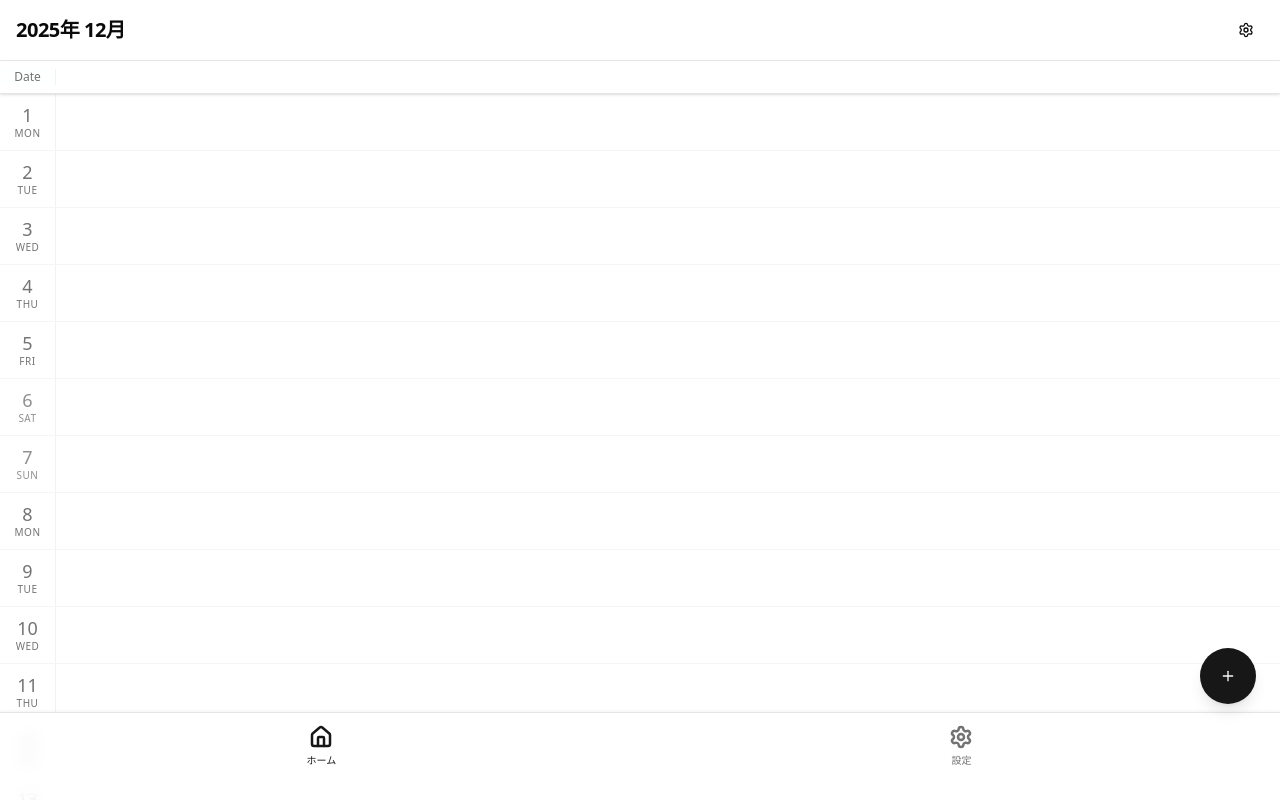
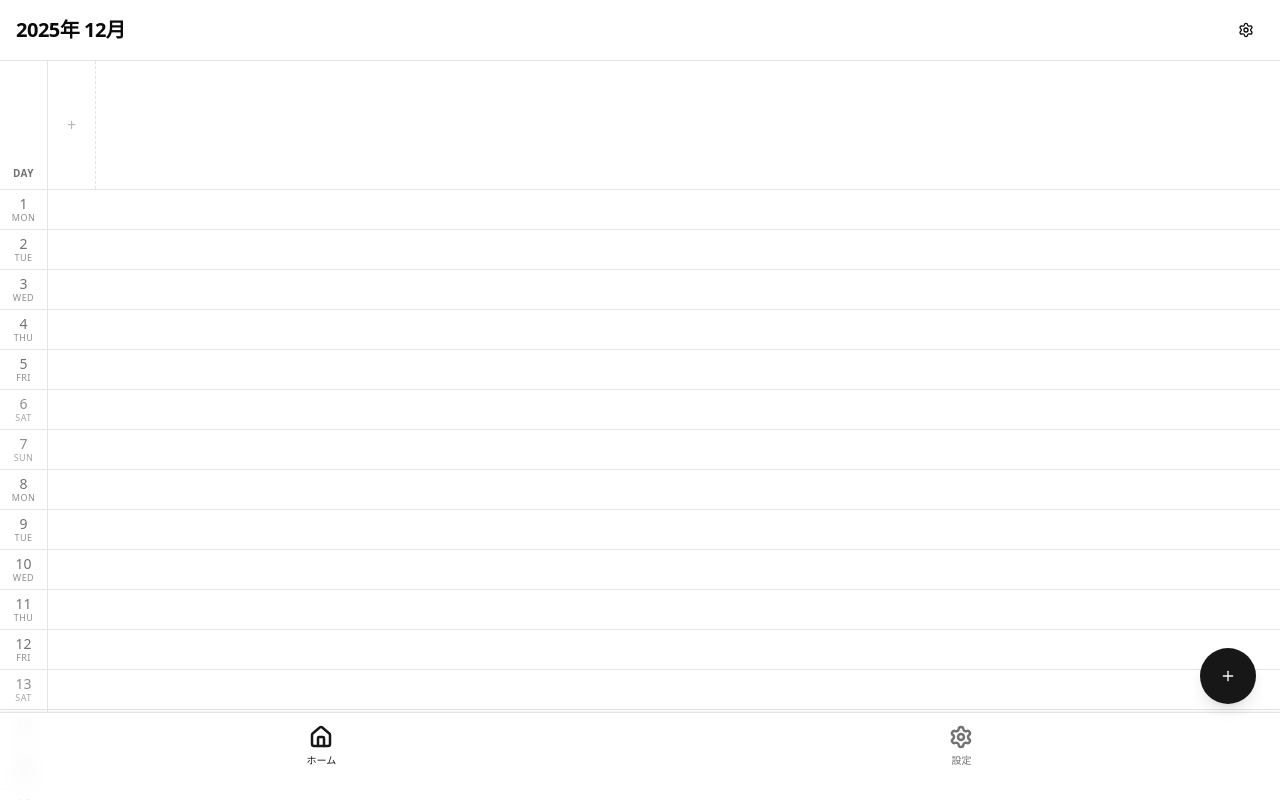
Before and after one commit to Asada678/habit, a Next.js app: page / in a window 1280 px wide. Built offline with nearby package versions, Linux system fonts and the light colour scheme.

Commit message:
feat: Implement new dashboard design, adding demo files and updating core UI components for page, scroll, calendar, and habit headers.

```diff
--- a/src/app/page.tsx
+++ b/src/app/page.tsx
@@ -74,10 +74,9 @@ export default function Home() {
   return (
     <div className="flex h-[100dvh] flex-col bg-background text-foreground overflow-hidden">
       <Header title={`${year}年 ${month}月`} />
+      <ScrollArea className="flex-1 w-full min-h-0">
+        <div className="min-w-max pb-32">
           <HabitHeader habits={habits} />
-      <ScrollArea className="flex-1 w-full min-h-0">
-        <div className="min-w-full inline-block align-top">
-          <div className="pb-32">
           {daysInMonth.map((date) => (
             <DateRow
               key={date.toISOString()}
@@ -97,7 +96,6 @@ export default function Home() {
             </div>
           )}
         </div>
-        </div>
       </ScrollArea>
 
       <div className="fixed bottom-24 right-6 z-50">
--- a/src/components/ui/scroll-area.tsx
+++ b/src/components/ui/scroll-area.tsx
@@ -23,6 +23,7 @@ function ScrollArea({
         {children}
       </ScrollAreaPrimitive.Viewport>
       <ScrollBar />
+      <ScrollBar orientation="horizontal" />
       <ScrollAreaPrimitive.Corner />
     </ScrollAreaPrimitive.Root>
   );
@@ -40,9 +41,9 @@ function ScrollBar({
       className={cn(
         "flex touch-none p-px transition-colors select-none",
         orientation === "vertical" &&
-          "h-full w-2.5 border-l border-l-transparent",
+        "h-full w-2.5 border-l border-l-transparent",
         orientation === "horizontal" &&
-          "h-2.5 flex-col border-t border-t-transparent",
+        "h-2.5 flex-col border-t border-t-transparent",
         className,
       )}
       {...props}
--- a/src/features/calendar/components/DateRow.tsx
+++ b/src/features/calendar/components/DateRow.tsx
@@ -27,34 +27,33 @@ export function DateRow({
   return (
     <div
       className={cn(
-        "flex items-center text-sm transition-colors hover:bg-muted/30",
-        isToday
-          ? "bg-accent/10 hover:bg-accent/20"
-          : "border-b border-border/40",
+        "flex h-10 w-max min-w-full items-center border-b border-border bg-background transition-colors",
+        // Highlight today's row slightly if desired, but keep z-index in mind
+        isToday && "bg-accent/5",
       )}
     >
-      {/* Date Column */}
+      {/* Date Column - Sticky Left */}
       <div
         className={cn(
-          "w-14 shrink-0 flex flex-col items-center justify-center py-3 border-r border-border/50",
-          isToday && "text-primary font-bold",
-          !isToday && isWeekend && "text-muted-foreground/80",
-          !isToday && !isWeekend && "text-muted-foreground",
+          "sticky left-0 z-30 flex h-full w-12 shrink-0 items-center justify-center border-r border-border bg-background text-sm font-medium",
+          isToday ? "text-primary" : "text-muted-foreground",
+          isWeekend && !isToday && "text-muted-foreground/80",
         )}
       >
-        <span className="text-lg leading-none">{dayOfMonth}</span>
-        <span className="text-[10px] uppercase tracking-wider leading-none mt-1">
+        <div className="flex flex-col items-center leading-none gap-0.5">
+          <span>{dayOfMonth}</span>
+          <span className="text-[9px] uppercase tracking-wider opacity-80">
             {dayOfWeek}
           </span>
         </div>
+      </div>
 
       {/* Habits Grid */}
-      <div className="flex flex-1 gap-2 overflow-x-hidden px-2">
+      <div className="flex">
         {habits.map((habit) => {
           // Check if there's a record for this habit on this date
           // Note: Optimizing this find inside render might be needed later for perf,
           // but for < 100 items it's fine.
-
 
           // Construct YYYY-MM-DD string manually to avoid timezone issues/locale issues
           const y = date.getFullYear();
@@ -67,16 +66,23 @@ export function DateRow({
           );
 
           return (
+            <div
+              key={habit.id}
+              className="flex w-12 shrink-0 items-center justify-center border-r border-border"
+            >
               <CheckCell
-              key={habit.id}
                 status={!!check?.completed}
                 hasNote={!!check?.note}
                 color={habit.color}
                 onClick={() => habit.id && onToggle(habit.id)}
                 onLongPress={() => habit.id && onEditNote(habit.id)}
               />
+            </div>
           );
         })}
+
+        {/* Empty Placeholder Cell to match header's + button column */}
+        <div className="w-12 shrink-0 border-r border-dashed border-border" />
       </div>
     </div>
   );
--- a/src/features/habit/components/HabitHeader.tsx
+++ b/src/features/habit/components/HabitHeader.tsx
@@ -7,25 +7,41 @@ interface HabitHeaderProps {
 
 export function HabitHeader({ habits }: HabitHeaderProps) {
   return (
-    <div className="sticky top-0 z-40 flex border-b bg-background/95 backdrop-blur py-2 shadow-sm">
-      <div className="w-14 shrink-0 flex items-center justify-center border-r border-border/50 bg-background/50">
-        <span className="text-xs font-medium text-muted-foreground">Date</span>
+    <div className="sticky top-0 z-40 flex border-b border-border bg-background">
+      {/* Corner "Day" Header - Sticky Left & Top */}
+      <div className="sticky left-0 z-50 flex w-12 shrink-0 items-end justify-center border-r border-border bg-background pb-2">
+        <span className="text-[10px] font-bold uppercase tracking-wider text-muted-foreground">
+          Day
+        </span>
       </div>
-      <div className="flex flex-1 gap-2 overflow-x-auto px-2 no-scrollbar">
+
+      {/* Habit Columns */}
+      <div className="flex">
         {habits.map((habit) => (
           <div
             key={habit.id}
-            className="flex h-10 w-10 shrink-0 items-center justify-center rounded-full bg-muted text-xl shadow-sm ring-1 ring-inset ring-border/50 transition-transform hover:scale-105"
+            className="group relative flex h-32 w-12 shrink-0 cursor-pointer flex-col items-center justify-center border-r border-border transition-colors hover:bg-muted/50"
             title={habit.title}
-            style={{
-              backgroundColor: habit.color ? `${habit.color}20` : undefined,
-            }}
           >
-            <span role="img" aria-label={habit.title}>
-              {habit.icon || "📝"}
-            </span>
+            <div className="absolute inset-0 flex items-center justify-center">
+              <span
+                className="whitespace-nowrap text-lg font-medium text-foreground"
+                style={{
+                  writingMode: "vertical-rl",
+                  textOrientation: "mixed",
+                }}
+              >
+                {habit.title}
+              </span>
+            </div>
+            {/* Hover visual cue or color strip could be added here */}
           </div>
         ))}
+
+        {/* Add Button Placeholder (Optional, strictly following dashboard.html logic it might be here) */}
+        <div className="flex h-32 w-12 shrink-0 items-center justify-center border-r border-dashed border-border transition-colors hover:bg-muted/50">
+          <span className="text-muted-foreground opacity-50">+</span>
+        </div>
       </div>
     </div>
   );
```
Lines whose indentation alone changed are shown as unchanged.
